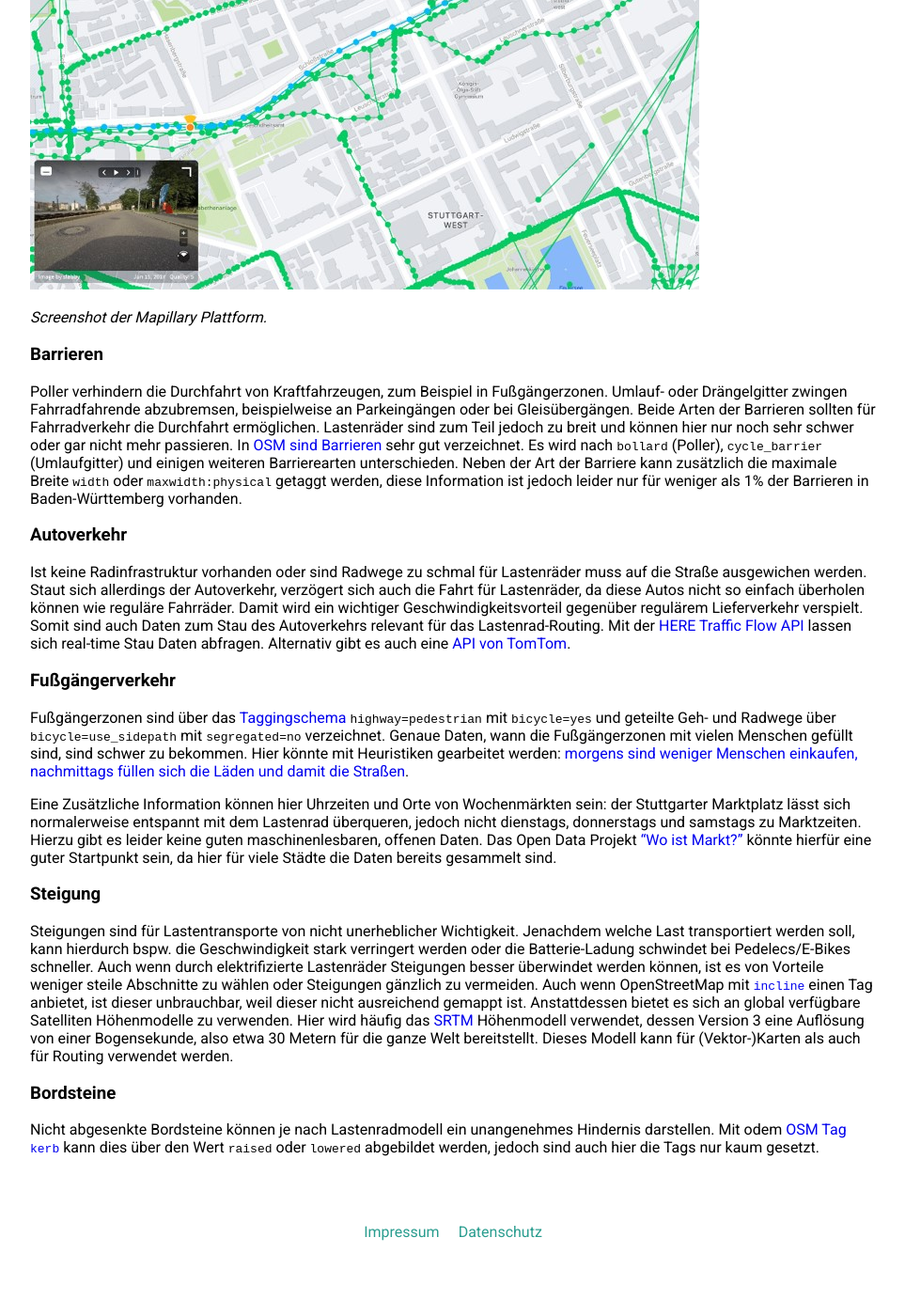
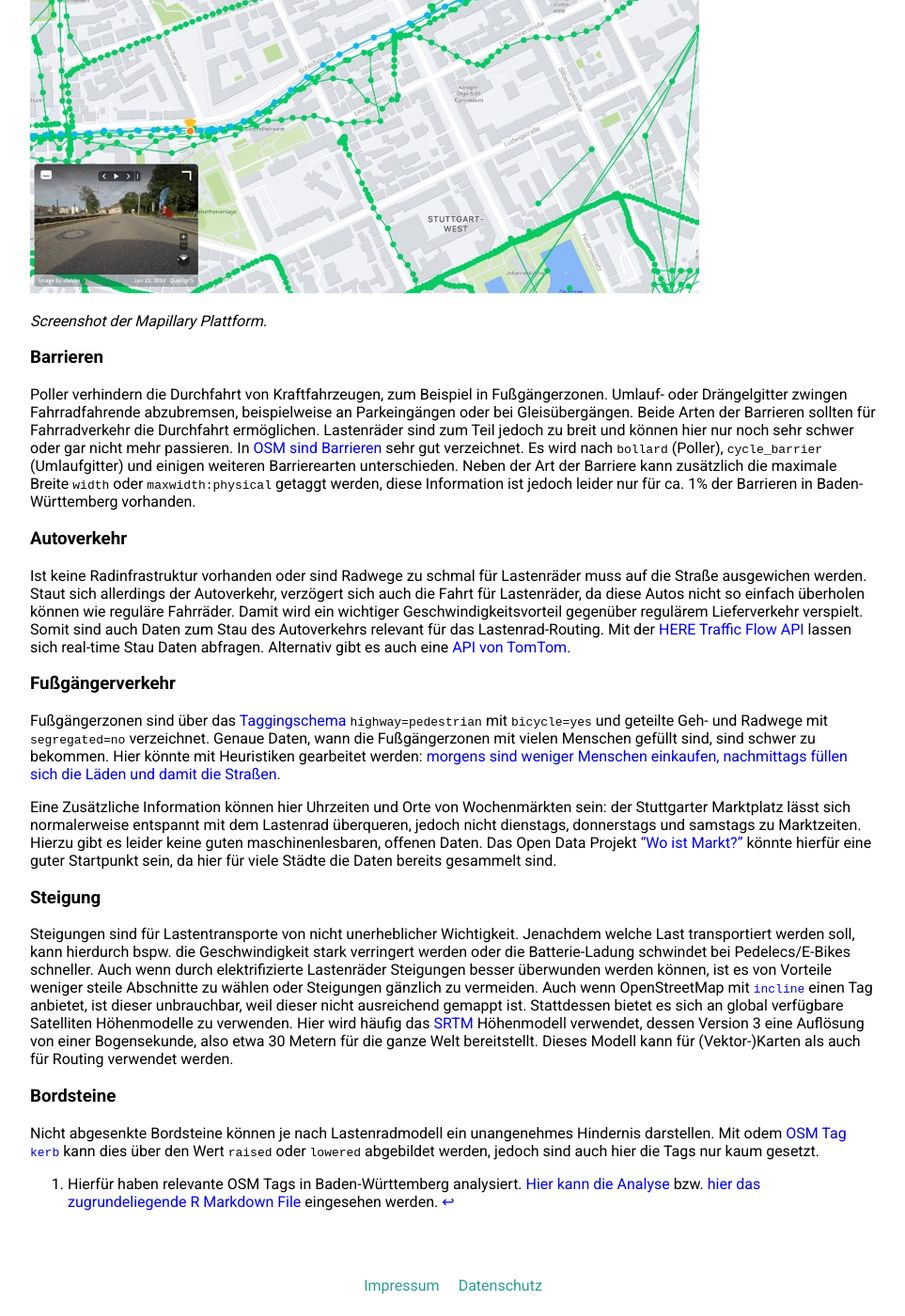
Before and after one commit to CargoRocket/website, a Jekyll site: the page built from _posts/2021-03-16-datenquellen.md, in a window 1280 px wide and 1400 px high, scrolled down 1750 px. Shown: the whole window at 94% size, without its empty margins (158-1121 px from the left). Built offline with Jekyll 4.4.1, drawn with Linux system fonts in a browser that asks for light colours; before the commit the page ends 3092 px from its top, so only the background shows below that; some of the changed text lies outside the part shown.

Commit message:
add link to analysis

```diff
--- a/_posts/2021-03-16-datenquellen.md
+++ b/_posts/2021-03-16-datenquellen.md
@@ -42,7 +42,7 @@ Eine zusätzliche Datenquelle stellt hier [Mapillary](https://www.mapillary.com/
 ### Barrieren
 
 Poller verhindern die Durchfahrt von Kraftfahrzeugen, zum Beispiel in Fußgängerzonen. Umlauf- oder Drängelgitter zwingen Fahrradfahrende abzubremsen, beispielweise an Parkeingängen oder bei Gleisübergängen. Beide Arten der Barrieren sollten für Fahrradverkehr die Durchfahrt ermöglichen. Lastenräder sind zum Teil jedoch zu breit und können hier nur noch sehr schwer oder gar nicht mehr passieren.
-In [OSM sind Barrieren](https://wiki.openstreetmap.org/wiki/DE:Key:barrier) sehr gut verzeichnet. Es wird nach `bollard` (Poller), `cycle_barrier` (Umlaufgitter) und einigen weiteren Barrierearten unterschieden. Neben der Art der Barriere kann zusätzlich die maximale Breite `width` oder `maxwidth:physical` getaggt werden, diese Information ist jedoch leider nur für weniger als 1% der Barrieren in Baden-Württemberg vorhanden.
+In [OSM sind Barrieren](https://wiki.openstreetmap.org/wiki/DE:Key:barrier) sehr gut verzeichnet. Es wird nach `bollard` (Poller), `cycle_barrier` (Umlaufgitter) und einigen weiteren Barrierearten unterschieden. Neben der Art der Barriere kann zusätzlich die maximale Breite `width` oder `maxwidth:physical` getaggt werden, diese Information ist jedoch leider nur für ca. 1% der Barrieren in Baden-Württemberg vorhanden.
 
 ### Autoverkehr
 
@@ -52,15 +52,17 @@ Alternativ gibt es auch eine [API von TomTom](https://developer.here.com/documen
 
 ### Fußgängerverkehr
 
-Fußgängerzonen sind über das [Taggingschema](https://wiki.openstreetmap.org/wiki/DE:Bicycle/Radverkehrsanlagen_kartieren) `highway=pedestrian` mit `bicycle=yes` und geteilte Geh- und Radwege über `bicycle=use_sidepath` mit `segregated=no` verzeichnet.
+Fußgängerzonen sind über das [Taggingschema](https://wiki.openstreetmap.org/wiki/DE:Bicycle/Radverkehrsanlagen_kartieren) `highway=pedestrian` mit `bicycle=yes` und geteilte Geh- und Radwege mit `segregated=no` verzeichnet.
 Genaue Daten, wann die Fußgängerzonen mit vielen Menschen gefüllt sind, sind schwer zu bekommen. Hier könnte mit Heuristiken gearbeitet werden: [morgens sind weniger Menschen einkaufen, nachmittags füllen sich die Läden und damit die Straßen](https://de.statista.com/infografik/7503/bestellzeiten-handel-e-commerce/).
 
 Eine Zusätzliche Information können hier Uhrzeiten und Orte von Wochenmärkten sein: der Stuttgarter Marktplatz lässt sich normalerweise entspannt mit dem Lastenrad überqueren, jedoch nicht dienstags, donnerstags und samstags zu Marktzeiten. Hierzu gibt es leider keine guten maschinenlesbaren, offenen Daten. Das Open Data Projekt ["Wo ist Markt?"](https://wo-ist-markt.de/#stuttgart) könnte hierfür eine guter Startpunkt sein, da hier für viele Städte die Daten bereits gesammelt sind.
 
 ### Steigung
 
-Steigungen sind für Lastentransporte von nicht unerheblicher Wichtigkeit. Jenachdem welche Last transportiert werden soll, kann hierdurch bspw. die Geschwindigkeit stark verringert werden oder die Batterie-Ladung schwindet bei Pedelecs/E-Bikes schneller. Auch wenn durch elektrifizierte Lastenräder Steigungen besser überwindet werden können, ist es von Vorteile weniger steile Abschnitte zu wählen oder Steigungen gänzlich zu vermeiden. Auch wenn OpenStreetMap mit [`incline`](https://wiki.openstreetmap.org/wiki/DE:Key:incline) einen Tag anbietet, ist dieser unbrauchbar, weil dieser nicht ausreichend gemappt ist. Anstattdessen bietet es sich an global verfügbare Satelliten Höhenmodelle zu verwenden. Hier wird häufig das [SRTM](https://de.wikipedia.org/wiki/SRTM-Daten) Höhenmodell verwendet, dessen Version 3 eine Auflösung von einer Bogensekunde, also etwa 30 Metern für die ganze Welt bereitstellt. Dieses Modell kann für (Vektor-)Karten als auch für Routing verwendet werden.
+Steigungen sind für Lastentransporte von nicht unerheblicher Wichtigkeit. Jenachdem welche Last transportiert werden soll, kann hierdurch bspw. die Geschwindigkeit stark verringert werden oder die Batterie-Ladung schwindet bei Pedelecs/E-Bikes schneller. Auch wenn durch elektrifizierte Lastenräder Steigungen besser überwunden werden können, ist es von Vorteile weniger steile Abschnitte zu wählen oder Steigungen gänzlich zu vermeiden. Auch wenn OpenStreetMap mit [`incline`](https://wiki.openstreetmap.org/wiki/DE:Key:incline) einen Tag anbietet, ist dieser unbrauchbar, weil dieser nicht ausreichend gemappt ist. Stattdessen bietet es sich an global verfügbare Satelliten Höhenmodelle zu verwenden. Hier wird häufig das [SRTM](https://de.wikipedia.org/wiki/SRTM-Daten) Höhenmodell verwendet, dessen Version 3 eine Auflösung von einer Bogensekunde, also etwa 30 Metern für die ganze Welt bereitstellt. Dieses Modell kann für (Vektor-)Karten als auch für Routing verwendet werden.
 
 ### Bordsteine
 
 Nicht abgesenkte Bordsteine können je nach Lastenradmodell ein unangenehmes Hindernis darstellen. Mit odem [OSM Tag `kerb`](https://wiki.openstreetmap.org/wiki/Key:kerb) kann dies über den Wert `raised` oder `lowered` abgebildet werden, jedoch sind auch hier die Tags nur kaum gesetzt.
+
+[^1]: Hierfür haben relevante OSM Tags in Baden-Württemberg analysiert. [Hier kann die Analyse](https://cargorocket.github.io/OsmAnalysis/docs/OSM_Analysis_BW.html) bzw. [hier das zugrundeliegende R Markdown File](https://github.com/CargoRocket/OsmAnalysis/blob/main/R/OSM_Analysis_BW.Rmd) eingesehen werden.
```
Also changed, not shown: other parts of _posts/2021-03-16-datenquellen.md (+1 -1 lines), README.md.
